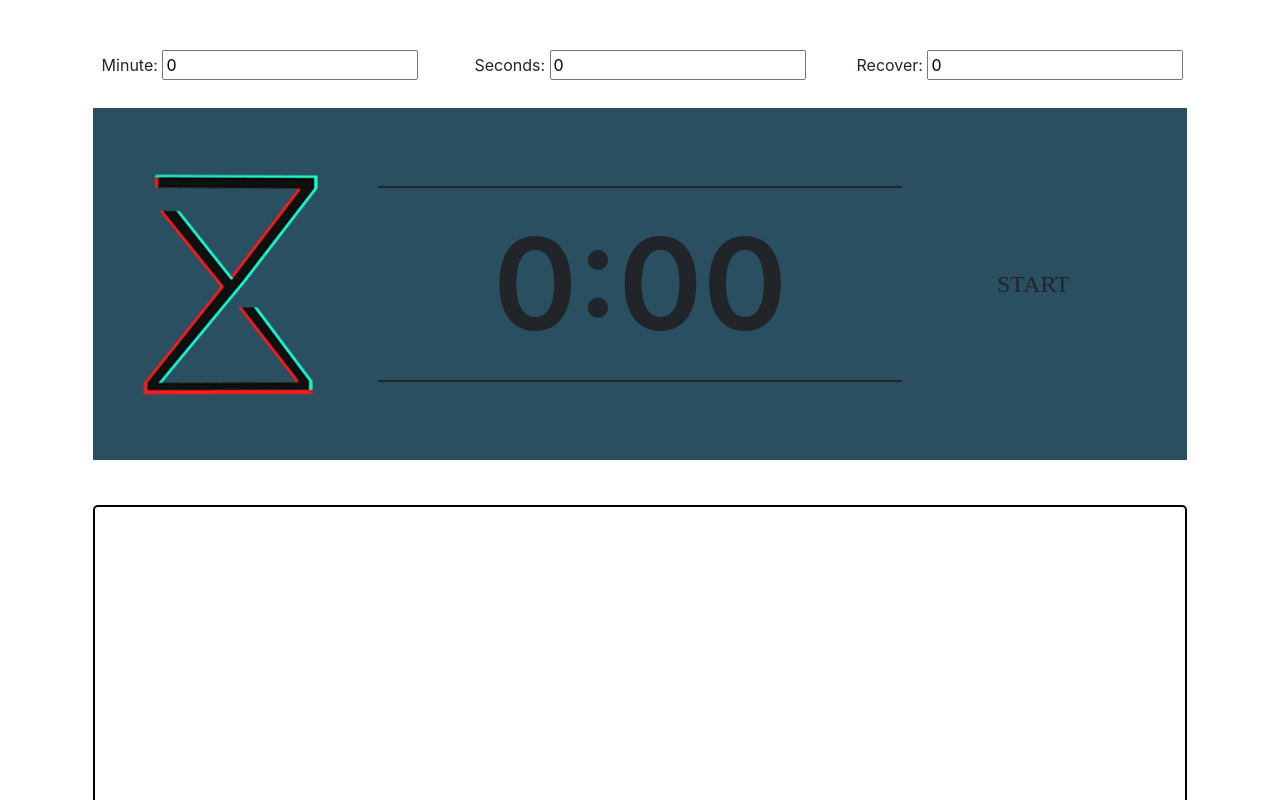
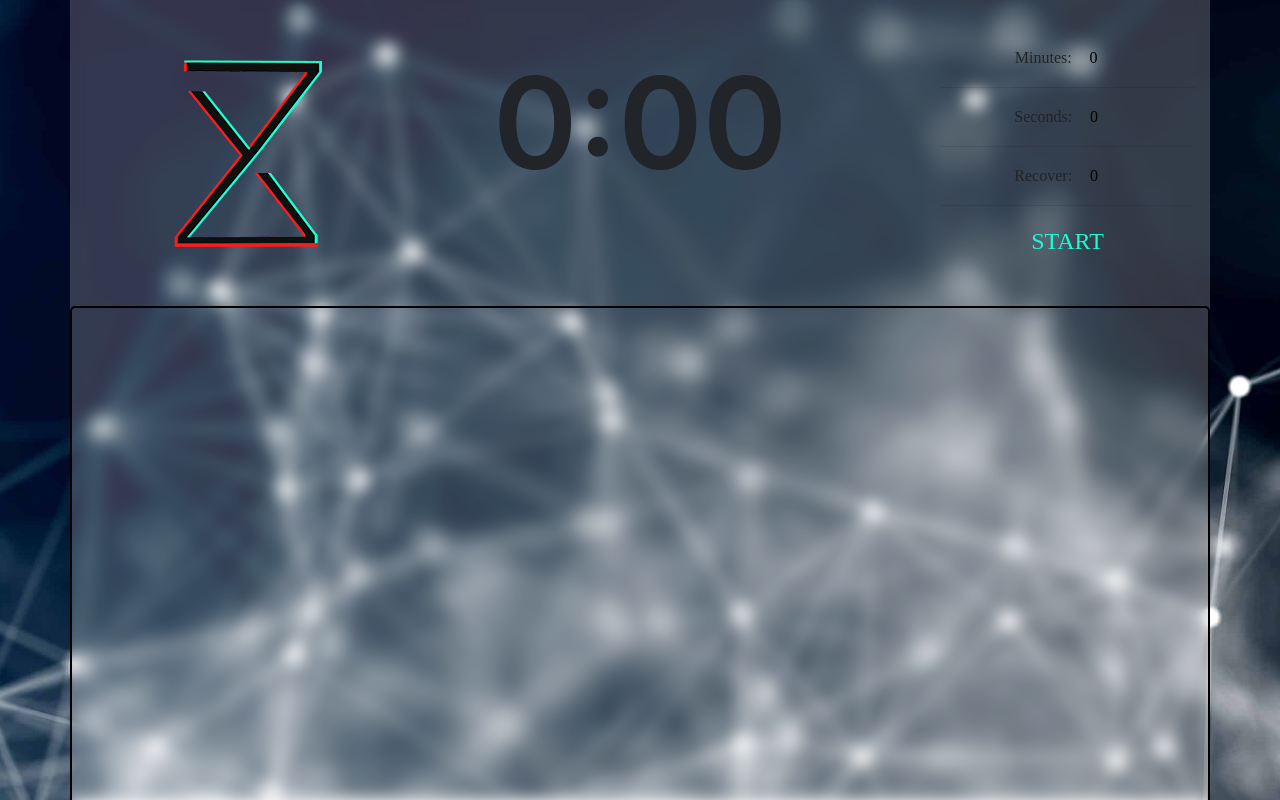
Before and after one commit to ninokeldishvili/Workout-Timer, a React (Create React App) app: page / in a window 1280 px wide. Shown: the top 800 px of the page. Built offline with nearby package versions, Linux system fonts and the light colour scheme.

Commit message:
Add fancy styling and background

```diff
--- a/src/App.css
+++ b/src/App.css
@@ -1,6 +1,9 @@
 .App {
   text-align: center;
-  margin-top: 50px;
+  animation: changeWidth 8s ease-in-out infinite;
+  background: rgba(255, 255, 255, 0.2);
+  -webkit-backdrop-filter: blur(8px);
+  backdrop-filter: blur(8px);
 }
 
 .App-logo {
@@ -42,56 +45,65 @@
   border: 2px solid black;
   border-radius: 5px;
   width: 100%;
-  height: 700px;
-  margin: 2% 2%;
+  height: 65vh;
   padding: 2%;
 }
 
 .timer-container{
-  /* position: relative; */
-  background: #2a4f61;
-  margin: 2% 2%;
-  padding: 2%;
+  margin: 2% 0%;
   width: 100%;
-
-}
-
-.glass-hour {
-  width: 100%;
-  /* position: absolute; */
-  right: 1px;
-  top: 50%;
-  transform: translate(-35%, -50%);
-}
-
-.glass-hour img{
-  width: 165%;
 }
 
 .timer{
   font-size: 10vw;
+  line-height: 25vh;
   font-weight: 600;
   width: 50%;
-  margin-top: auto;
-  border-top: 2px solid #212529;
-  border-bottom: 2px solid #212529;
-  margin-bottom: auto;
 }
 
-.start-btn{
+.action-continer{
   margin-top: auto;
   margin-bottom: auto;
-  font-size: 3vh;
+  font-family: cursive;
+
 }
-.start-btn button{
+.start-btn{
+  color: #1cfcd2;
+}
+
+.start-btn:hover{
+  color:#1afad9;
+}
+
+.stop-btn{
+  color: #e71b1b;
+}
+
+.start-btn,
+.stop-btn{
   border:none;
-  padding: 5px 30px;
-  color: #212529;
-  font-family: cursive;
   font-size: 3vh;
   background: none;
 }
 
-.start-btn button:hover{
-  color:#5b5e61;
+.start-btn:focus,
+.stop-btn:focus,
+.time-input:focus{
+  outline:none;
 }
+
+.time-input{
+  width: 3vw;
+  margin-left: 4%;
+  border: none;
+  background: none;
+  text-align: center;
+}
+
+.recover-time{
+  color: #e71b1b;
+}
+
+.workout-time{
+  color:#1cfcd2;
+}
--- a/src/App.js
+++ b/src/App.js
@@ -103,22 +103,7 @@ class App extends React.Component {
     render() {
         const { minutes, seconds, recover, timerOn } = this.state
         return (
-            <div className="App container ">
-
-                <div className="row">
-                    <div className="col-lg-4 col-md- col-sm-12">
-                        <label>Minute:</label> <input type="text" value={this.state.mins} onChange={this.getMinutes} />
-                    </div>
-                    <div className="col-lg-4 col-md-4 col-sm-12">
-                        <label>Seconds:</label> <input type="text" value={this.state.secs} onChange={this.getSeconds} />
-                    </div>
-                    <div className="col-lg-4 col-md-4 col-sm-12">
-                        <label>Recover:</label> <input type="text" value={this.state.rec} onChange={this.getRecover} />
-                    </div>
-                </div>
-
-
-
+            <div className="App container">
                 <div className="row">
                     <div className="timer-container row">
                         <div className="glass-hour col-3">
@@ -129,12 +114,16 @@ class App extends React.Component {
                             {timerOn &&
                                 (minutes === 0 && seconds === 0 && recover === 0
                                     ? '0:00'
-                                    : (minutes === 0 && seconds === 0 ? <span>{minutes}:{recover < 10 ? `0${recover}` : recover}</span>
-                                        : <span>{minutes}:{seconds < 10 ? `0${seconds}` : seconds}</span>))
+                                    : (minutes === 0 && seconds === 0 ? <span className="recover-time">{minutes}:{recover < 10 ? `0${recover}` : recover}</span>
+                                        : <span className="workout-time">{minutes}:{seconds < 10 ? `0${seconds}` : seconds}</span>))
                             }
                         </div>
-                        <div className="col-3 start-btn">
-                            {!timerOn ? <button onClick={this.updateTimer}>START</button> : <button onClick={this.stopTimer}>stop</button>}
+                        <div className="col-3 action-continer">
+                            Minutes:<input className="time-input" type="number" value={this.state.mins} onChange={this.getMinutes} /><hr />
+                            Seconds:<input className="time-input" type="number" value={this.state.secs} onChange={this.getSeconds} /><hr />
+                            Recover:<input className="time-input" type="number" value={this.state.rec} onChange={this.getRecover} /><hr />
+                            {!timerOn ? <button className="start-btn" onClick={this.updateTimer}>START</button>
+                            : <button className="stop-btn" onClick={this.stopTimer}>STOP</button>}
                         </div>
                     </div>
                     <div className="gif-frame">
--- a/src/index.css
+++ b/src/index.css
@@ -11,3 +11,12 @@ code {
   font-family: source-code-pro, Menlo, Monaco, Consolas, 'Courier New',
     monospace;
 }
+
+#root{
+  background-image: url('./images/background.jpg');
+  background-position: bottom;
+  background-repeat: no-repeat;
+  background-size: cover;
+  height: 100vh;
+  width: 100%;
+}
```
Also changed, not shown: src/images/background.jpg (added).
